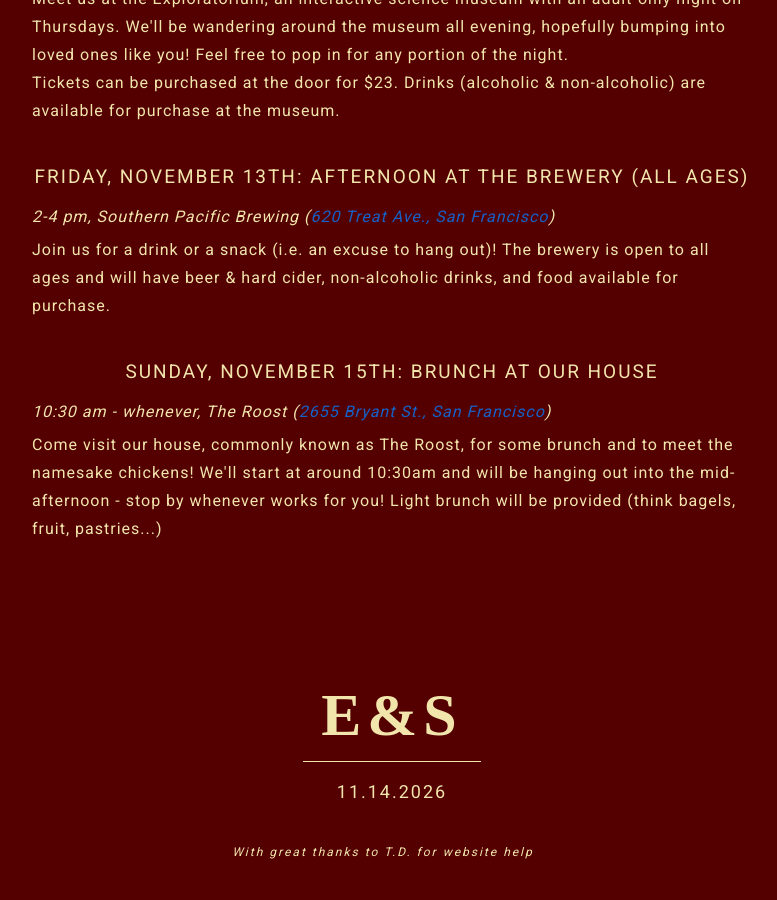
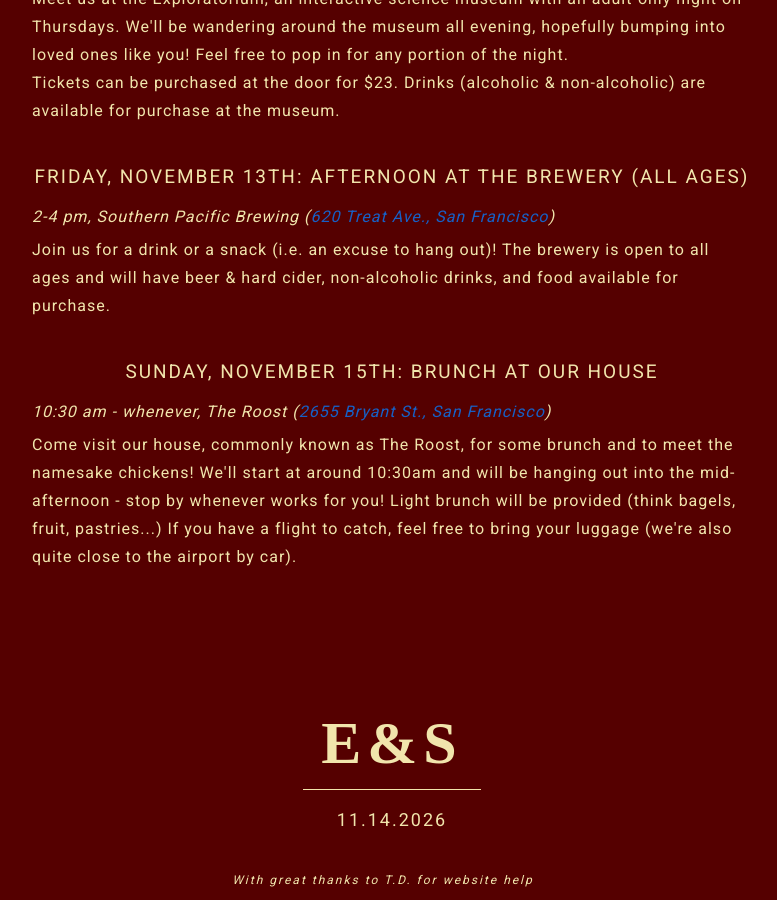
Before and after one commit to shulijones/wedding, a Jekyll site: the page built from schedule.md, in a window 1280 px wide and 900 px high, scrolled down 692 px. Shown: the whole window, without its empty margins (248-1025 px from the left). Built offline with Jekyll 4.4.1, drawn with Linux system fonts in a browser that asks for light colours; some web fonts are replaced; before the commit the page ends 1564 px from its top, so only the background shows below that.

Commit message:
add luggage to brunch

```diff
--- a/schedule.md
+++ b/schedule.md
@@ -45,7 +45,7 @@ layout: main
         <div class="section-item">
             <span class="info">10:30 am - whenever, The Roost (<a class="nicelink" href="https://maps.app.goo.gl/3oB5iXzd8e5d15HK7" target="_blank">2655 Bryant St., San Francisco</a>)</span>
             <br>
-            <p class="details">Come visit our house, commonly known as The Roost, for some brunch and to meet the namesake chickens! We'll start at around 10:30am and will be hanging out into the mid-afternoon - stop by whenever works for you! Light brunch will be provided (think bagels, fruit, pastries...)</p>
+            <p class="details">Come visit our house, commonly known as The Roost, for some brunch and to meet the namesake chickens! We'll start at around 10:30am and will be hanging out into the mid-afternoon - stop by whenever works for you! Light brunch will be provided (think bagels, fruit, pastries...) If you have a flight to catch, feel free to bring your luggage (we're also quite close to the airport by car).</p>
         </div>
     </div>
 </div>
```
